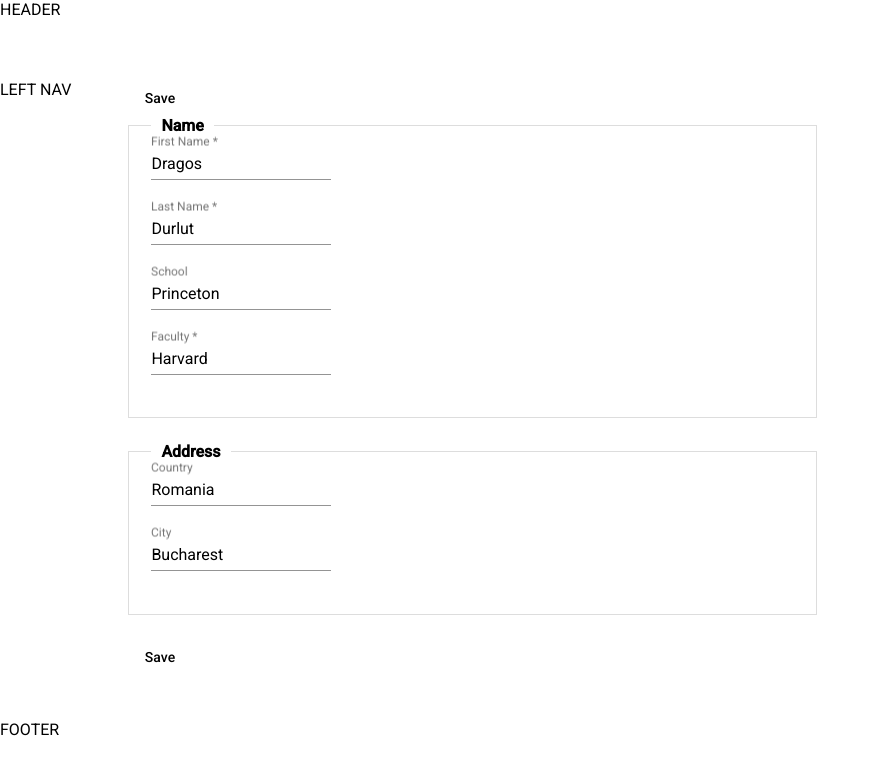
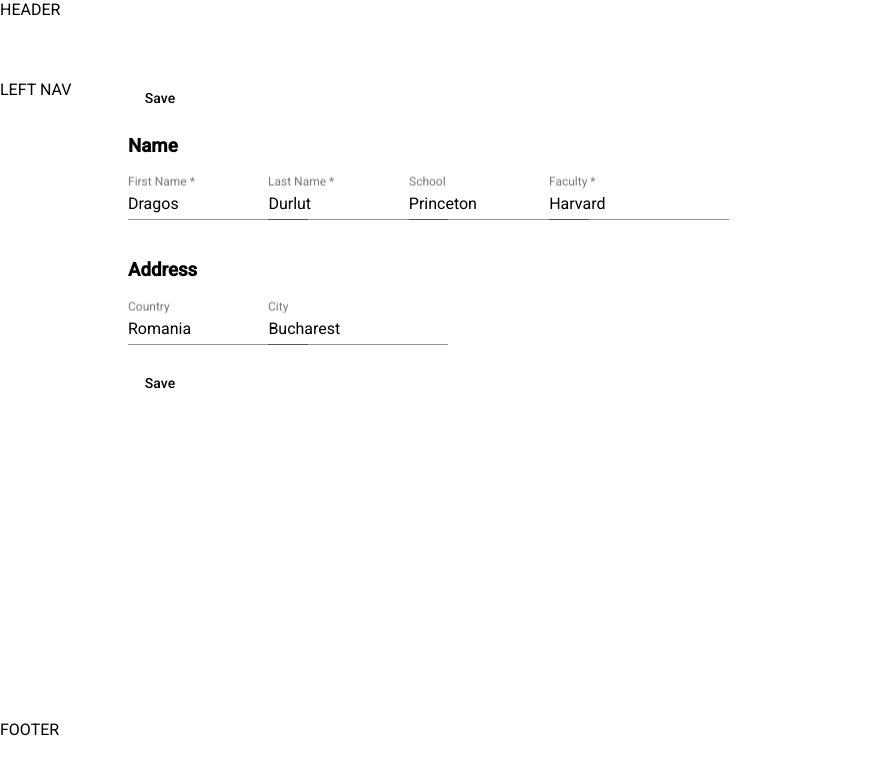
Before and after one commit to dragos-durlut/angular2-reactive-forms, an Angular app: page /forms-example in a window 1280 px wide. Shown: the top 774 px of the page, without its empty margins (0-879 px from the left). Built offline with nearby package versions, Linux system fonts and the light colour scheme.

Commit message:
- changed field layout

```diff
--- a/src/app/reactive-forms-sections/form-section/form-section.component.html
+++ b/src/app/reactive-forms-sections/form-section/form-section.component.html
@@ -1,19 +1,10 @@
-<div class="row" [formGroup]="sectionUI.mainFormGroup">
-  <div class="col-md-12  col-lg-12" [formGroupName]="sectionUI.sectionDisplayId">
-    <fieldset class="section-border">
-      <legend class="section-border">{{sectionUI.formSection.title}}</legend>
-      <ng-container *ngFor='let fieldUI of sectionUI.fieldsUI; let i=index; let even = even;'>
-        <div class="row" *ngIf="even">
-          <ng-container>
-            <div class="col-md-6  col-lg-6" app-field-switcher [fieldUI]="fieldUI">
-            </div>
-          </ng-container>
-          <ng-container *ngIf="sectionUI.fieldsUI[i+1]">
-            <div class="col-md-6  col-lg-6" app-field-switcher [fieldUI]="sectionUI.fieldsUI[i+1]">
-            </div>
-          </ng-container>
-        </div>
-      </ng-container>
-    </fieldset>
+<div [formGroup]="sectionUI.mainFormGroup">
+  <h3>{{sectionUI.formSection.title}}</h3>
+  <div fxLayout="row" fxLayout.xs="column">
+
+    <ng-container *ngFor='let fieldUI of sectionUI.fieldsUI; let i=index; let even = even;'>
+      <div fxFlex="15"  app-field-switcher [fieldUI]="fieldUI">
+      </div>
+    </ng-container>
   </div>
 </div>
```
